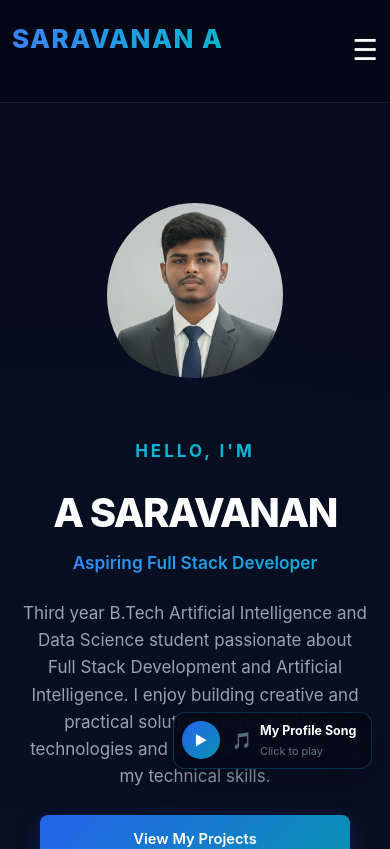
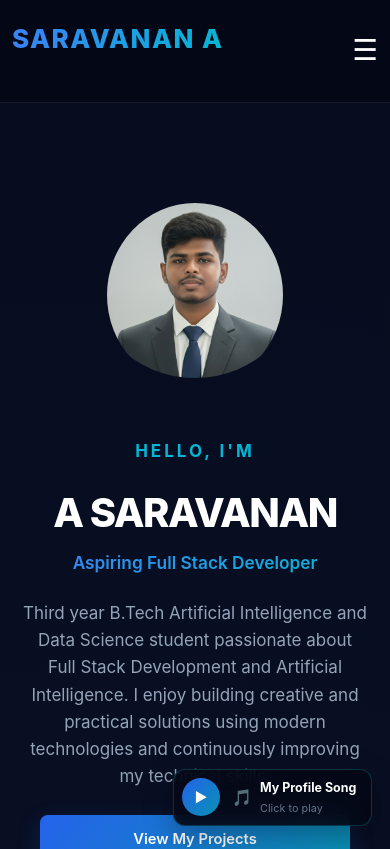
Before and after one commit to saravanan2212-ai/saravanan-portfolio, a React (Vite) app: page / in a window 390 px wide. Shown: the top 849 px of the page. Built offline with nearby package versions, Linux system fonts and the light colour scheme.

Commit message:
Update portfolio

```diff
--- a/src/App.css
+++ b/src/App.css
@@ -2991,7 +2991,7 @@ section h2 span {
   position: fixed;
 
   right: 28px;
-  bottom: 88px;
+  bottom: 28px;
 
   z-index: 998;
 
@@ -3104,7 +3104,7 @@ section h2 span {
 
   .music-player {
     right: 18px;
-    bottom: 75px;
+    bottom: 18px;
 
     padding: 8px 11px 8px 8px;
 
```
